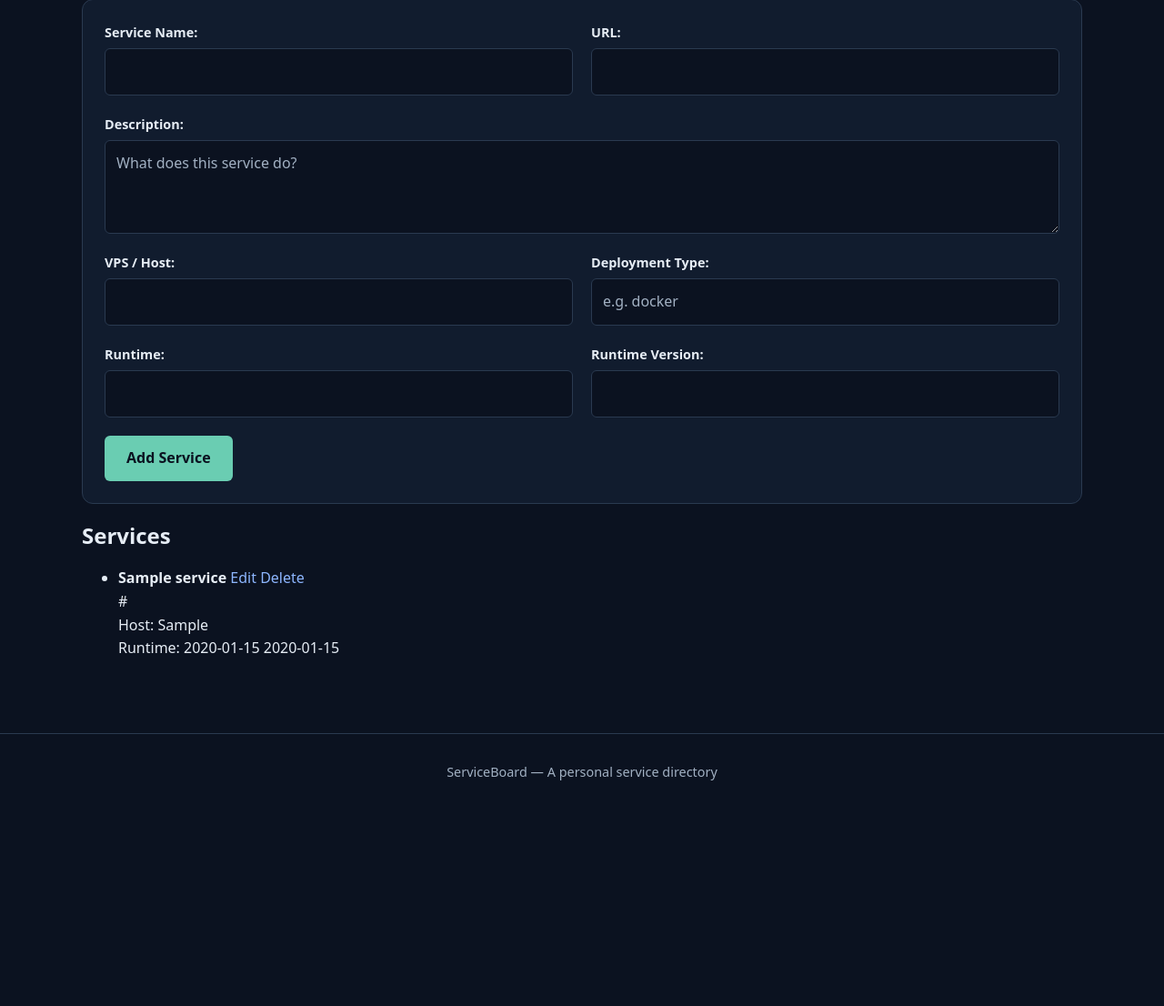
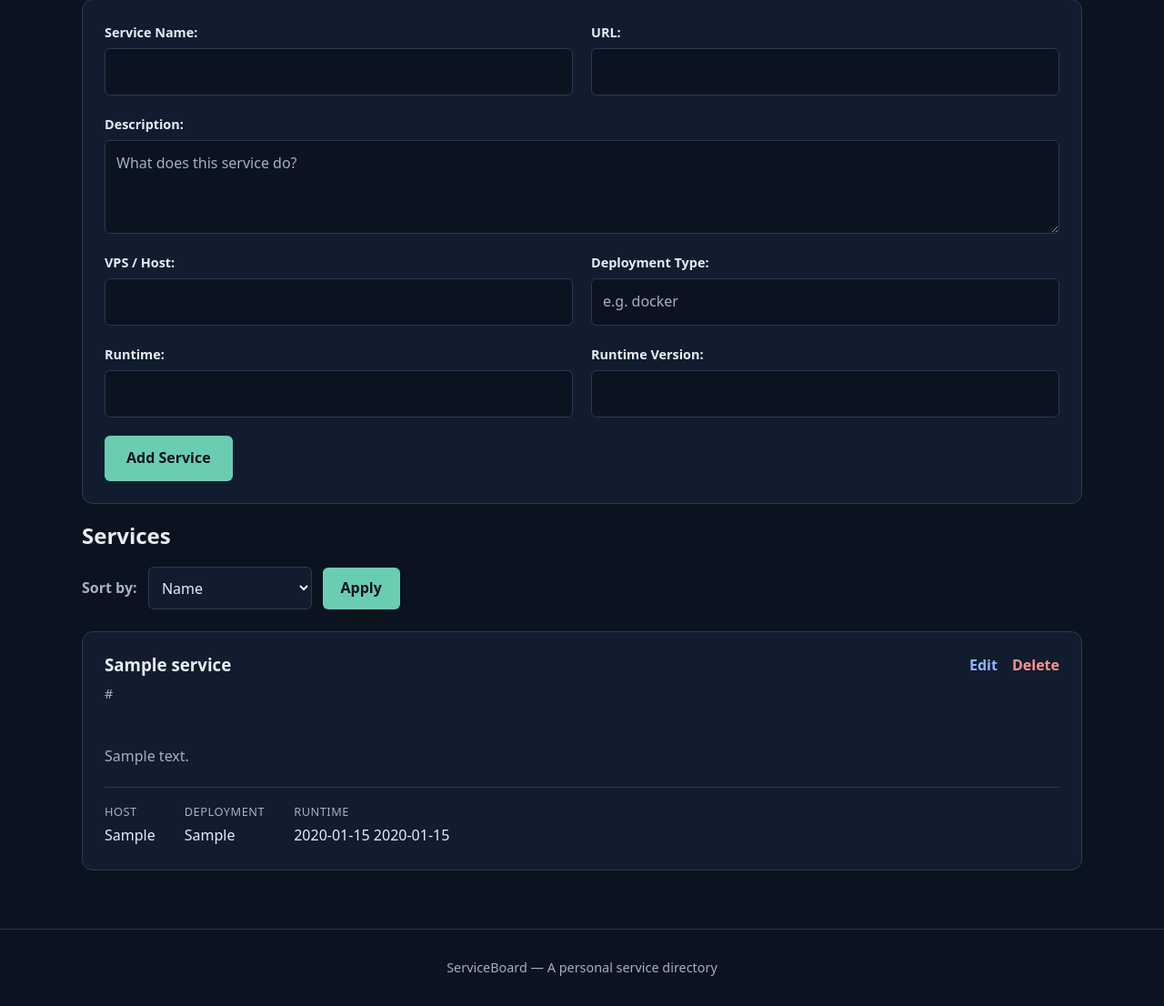
Before and after one commit to JoyfulReaper/ServiceBoard, a Flask app: page /admin in a window 1280 px wide. Shown: the part 389-1495 px from the top of the page at 91% size. Before the commit the page ends 1247 px from the top, so only its background shows below. Run offline with Flask 3, Linux system fonts and the light colour scheme; the visitor is signed in with stand-in values (Sample User, id 1); tables that the repository leaves empty hold one stand-in row (values such as "Sample post"); some libraries are stand-ins or nearby versions.

Commit message:
Add sortable service cards to admin
Sort services by name, host, deployment type, or runtime, and display each service in a metadata-rich card.

```diff
--- a/src/serviceboard/app.py
+++ b/src/serviceboard/app.py
@@ -233,7 +233,27 @@ def login():
 @app.route("/admin")
 @require_login
 def admin():
-    services = database.get_services()
+    sort_fields = {
+        "name": "name",
+        "host": "host",
+        "deployment": "deployment_type",
+        "runtime": "runtime_name",
+    }
+
+    sort_by = request.args.get("sort", "name")
+    if sort_by not in sort_fields:
+        sort_by = "name"
+
+    sort_field = sort_fields[sort_by]
+
+    services = sorted(
+        database.get_services(),
+        key=lambda service: (
+            service[sort_field] is None,
+            (service[sort_field] or "").casefold(),
+            service["name"].casefold()
+        )
+    )
 
     return render_template("admin.html", services=services)
 
--- a/src/serviceboard/static/style.css
+++ b/src/serviceboard/static/style.css
@@ -297,3 +297,116 @@ main.container {
         grid-column: auto;
     }
 }
+
+/* Admin service listing */
+
+.admin-service-list {
+    display: grid;
+    gap: 1rem;
+    margin-top: 1.5rem;
+}
+
+.admin-service-card {
+    padding: 1.5rem;
+    background: var(--surface);
+    border: 1px solid var(--border);
+    border-radius: 12px;
+}
+
+.admin-service-header {
+    display: flex;
+    justify-content: space-between;
+    align-items: flex-start;
+    flex-wrap: wrap;
+    gap: 1rem;
+}
+
+.admin-service-header h3 {
+    margin: 0 0 0.5rem;
+}
+
+.admin-service-actions {
+    display: flex;
+    align-items: center;
+    gap: 1rem;
+}
+
+.admin-service-actions a {
+    font-weight: 600;
+}
+
+.admin-service-actions .delete-link {
+    color: #ff9292;
+}
+
+.admin-service-description {
+    margin: 1.25rem 0;
+    color: var(--muted);
+    white-space: pre-line;
+    overflow-wrap: anywhere;
+}
+
+/* Service metadata */
+
+.admin-service-meta {
+    display: flex;
+    flex-wrap: wrap;
+    gap: 1rem 2rem;
+    margin: 1.25rem 0 0;
+    padding-top: 1rem;
+    border-top: 1px solid var(--border);
+}
+
+.admin-service-meta dt {
+    color: var(--muted);
+    font-size: 0.8rem;
+    text-transform: uppercase;
+    letter-spacing: 0.04em;
+}
+
+.admin-service-meta dd {
+    margin: 0.25rem 0 0;
+    color: var(--text);
+    font-weight: 500;
+    overflow-wrap: anywhere;
+}
+
+/* Sorting and filtering controls */
+
+.service-controls {
+    display: flex;
+    align-items: center;
+    flex-wrap: wrap;
+    gap: 0.75rem;
+    margin: 1rem 0 1.5rem;
+}
+
+.service-controls label {
+    color: var(--muted);
+    font-weight: 600;
+}
+
+.service-controls select {
+    min-width: 180px;
+    padding: 0.65rem;
+    background: var(--surface);
+    color: var(--text);
+    border: 1px solid var(--border);
+    border-radius: 6px;
+    font: inherit;
+}
+
+.service-controls button {
+    padding: 0.65rem 1.25rem;
+    background: var(--accent);
+    color: var(--bg);
+    border: none;
+    border-radius: 6px;
+    font: inherit;
+    font-weight: 700;
+    cursor: pointer;
+}
+
+.service-controls button:hover {
+    background: #8be0c7;
+}
--- a/src/serviceboard/templates/admin.html
+++ b/src/serviceboard/templates/admin.html
@@ -76,36 +76,88 @@
 
     <h2>Services</h2>
 
+    <form class="service-controls" method="GET" action="{{ url_for('admin') }}">
+        <label for="sort">Sort by:</label>
+
+        <select id="sort" name="sort">
+            <option value="name" {% if selected_sort == "name" %}selected{% endif %}>
+                Name
+            </option>
+
+            <option value="host" {% if selected_sort == "host" %}selected{% endif %}>
+                Host
+            </option>
+
+            <option value="deployment" {% if selected_sort == "deployment" %}selected{% endif %}>
+                Deployment Type
+            </option>
+
+            <option value="runtime" {% if selected_sort == "runtime" %}selected{% endif %}>
+                Runtime
+            </option>
+        </select>
+
+        <button type="submit">Apply</button>
+    </form>
+
     {% if services %}
-        <ul>
+       <div class="admin-service-list">
     {% for service in services %}
-                <li>
-                    <strong>{{ service["name"] }}</strong>
+        <article class="admin-service-card">
+            <div class="admin-service-header">
+                <div>
+                    <h3>{{ service["name"] }}</h3>
+                    <p class="service-address">{{ service["url"] }}</p>
+                </div>
+
+                <div class="admin-service-actions">
                     <a href="{{ url_for('admin_edit_service', service_id=service['id']) }}">
                         Edit
                     </a>
-                    <a href="{{ url_for('admin_delete_service', service_id=service['id']) }}">
+
+                    <a class="delete-link"
+                       href="{{ url_for('admin_delete_service', service_id=service['id']) }}">
                         Delete
                     </a>
-                    <br>
-                    {{ service["url"] }}
+                </div>
+            </div>
 
+            {% if service["description"] %}
+                <p class="admin-service-description">
+                    {{ service["description"] }}
+                </p>
+            {% endif %}
+
+            <dl class="admin-service-meta">
                 {% if service["host"] %}
-                        <br>
-                        Host: {{ service["host"] }}
+                    <div>
+                        <dt>Host</dt>
+                        <dd>{{ service["host"] }}</dd>
+                    </div>
+                {% endif %}
+
+                {% if service["deployment_type"] %}
+                    <div>
+                        <dt>Deployment</dt>
+                        <dd>{{ service["deployment_type"] }}</dd>
+                    </div>
                 {% endif %}
 
                 {% if service["runtime_name"] %}
-                        <br>
-                        Runtime: {{ service["runtime_name"] }}
-
+                    <div>
+                        <dt>Runtime</dt>
+                        <dd>
+                            {{ service["runtime_name"] }}
                             {% if service["runtime_version"] %}
                                 {{ service["runtime_version"] }}
                             {% endif %}
+                        </dd>
+                    </div>
                 {% endif %}
-                </li>
+            </dl>
+        </article>
     {% endfor %}
-        </ul>
+</div>
     {% else %}
         <p>No services have been added yet.</p>
     {% endif %}
```
Lines whose indentation alone changed are shown as unchanged.
